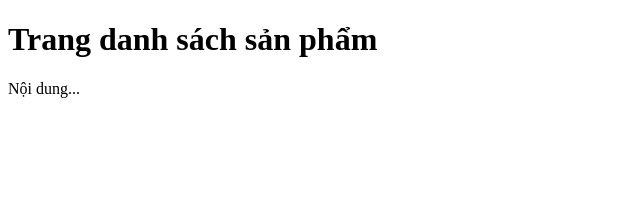
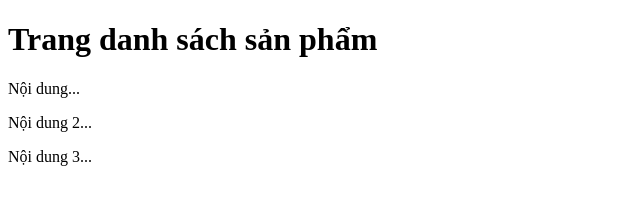
Before and after one commit to quangninh0212/vi-du-04-shop-online, a plain HTML site: page products.html in a window 1280 px wide. Shown: the whole page, without its empty margins (0-640 px from the left). Drawn offline with Linux system fonts and the light colour scheme.

Commit message:
Update page products and contact

```diff
--- a/products.html
+++ b/products.html
@@ -9,5 +9,9 @@
         <h1>Trang danh sách sản phẩm</h1>
 
         <p>Nội dung...</p>
+
+        <p>Nội dung 2...</p>
+
+        <p>Nội dung 3...</p>
     </body>
 </html>
```
Also changed, not shown: about.html (+2 -0 lines), contact.html (+2 -0 lines).
